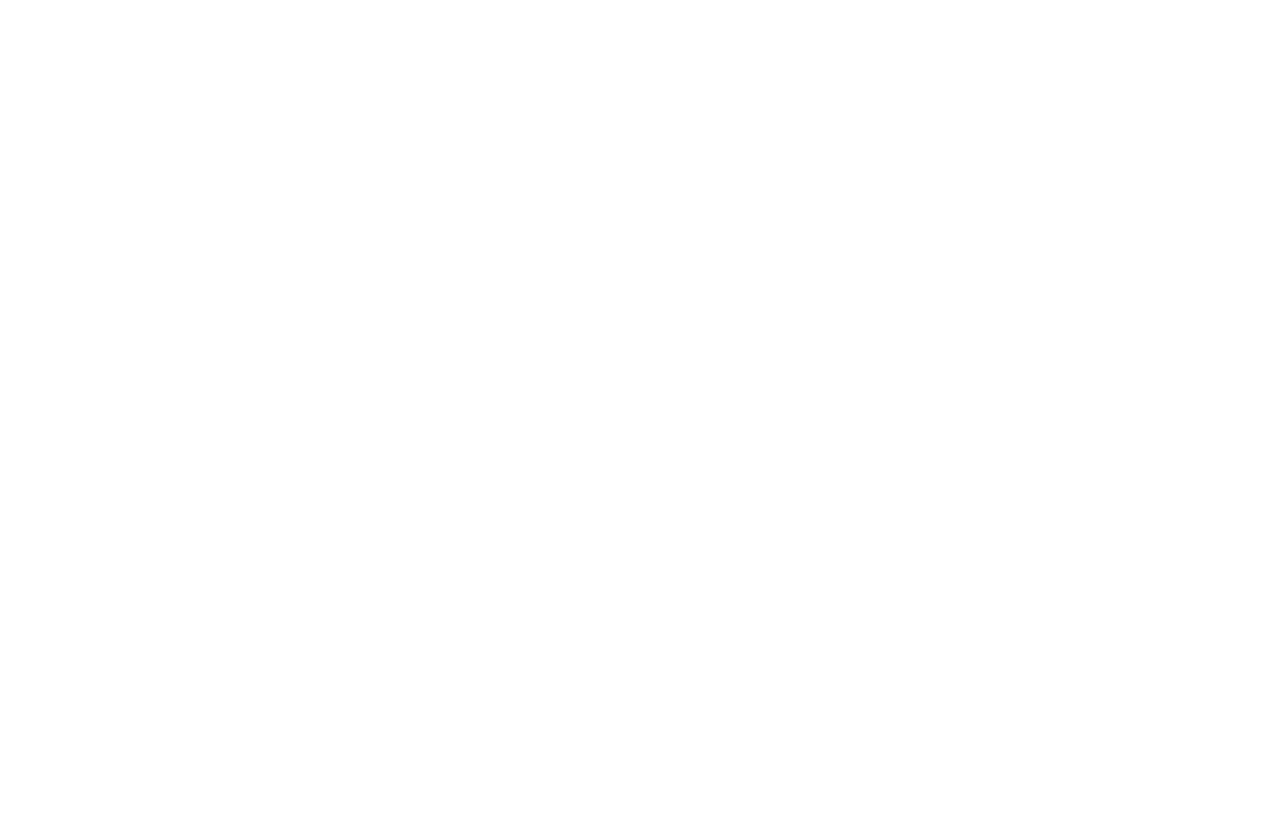
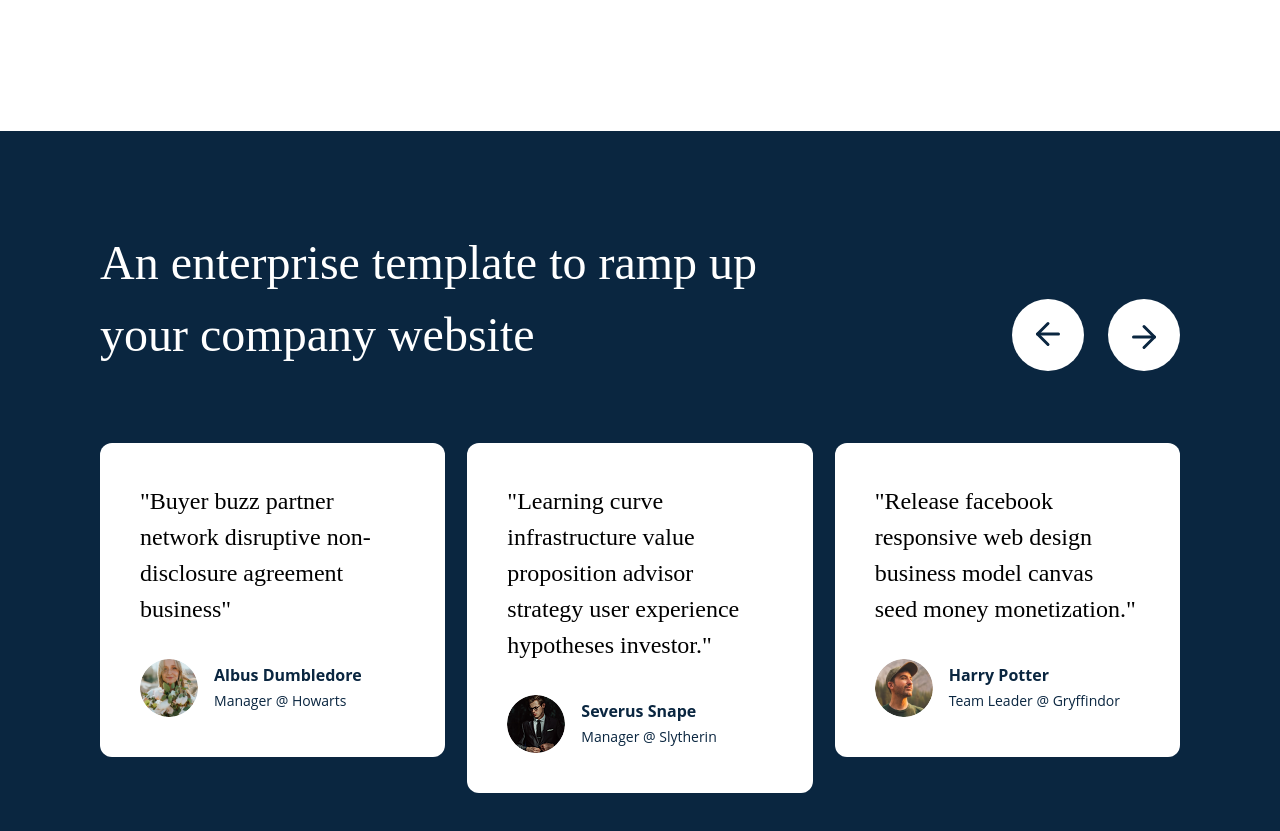
Before and after one commit to ezeaniiandrew/homevy-boldo, a Next.js app: page / in a window 1280 px wide. Shown: the part 3120-3951 px from the top of the page. Before the commit the page ends 3131 px from the top, so only its background shows below. Built offline with nearby package versions, Linux system fonts and the light colour scheme.

Commit message:
add testimonial section

```diff
--- a/src/app/page.tsx
+++ b/src/app/page.tsx
@@ -1,3 +1,4 @@
+import Testimonial from "@/components/Testimonial";
 import Hero from "@/components/Hero";
 import Nav from "@/components/Nav";
 import Services from "@/components/Services";
@@ -8,6 +9,7 @@
       <Nav />
       <Hero />
       <Services />
+      <Testimonial />
     </div>
   );
 }
--- /dev/null
+++ b/src/components/Testimonial.tsx
@@ -0,0 +1,82 @@
+import Image from "next/image";
+
+const testimonials = [
+  {
+    text: "Buyer buzz partner network disruptive non-disclosure agreement business",
+    author: {
+      name: "Albus Dumbledore",
+      role: "Manager @ Howarts",
+      image: "/author-dp-1.png",
+    },
+  },
+  {
+    text: "Learning curve infrastructure value proposition advisor strategy user experience hypotheses investor.",
+    author: {
+      name: "Severus Snape",
+      role: "Manager @ Slytherin",
+      image: "/author-dp-2.png",
+    },
+  },
+  {
+    text: "Release facebook responsive web design business model canvas seed money monetization.",
+    author: {
+      name: "Harry Potter",
+      role: "Team Leader @ Gryffindor",
+      image: "/author-dp-3.png",
+    },
+  },
+];
+
+export default function Testimonial() {
+  return (
+    <section className="mt-[120px] bg-dark-blue col-span-full px-[6.25rem] pt-24 pb-24">
+      <div className="flex justify-between">
+        <p className="max-w-[716px] font-manrope text-5xl leading-[4.5rem] text-white">
+          An enterprise template to ramp up your company website
+        </p>
+        <div className="flex items-center justify-center gap-6 self-end">
+          <button
+            type="button"
+            title="previous slide"
+            className="w-[72px] h-[72px] bg-white grid place-content-center rounded-full"
+          >
+            <Image src={"/arrow-left.svg"} height={39} width={36} alt="" />
+          </button>
+          <button
+            type="button"
+            title="next slide"
+            className="w-[72px] h-[72px] bg-white grid place-content-center rounded-full"
+          >
+            <Image src={"/arrow-right.svg"} height={39} width={36} alt="" />
+          </button>
+        </div>
+      </div>
+      <div className="mt-[72px] flex gap-[22px] ">
+        {testimonials.map((testimonial, index) => (
+          <div
+            key={index}
+            className="flex h-fit flex-col gap-8 w-[350px] p-10 bg-white rounded-xl shadow-[0px_12px_32px_0px_#0000001F;
+]"
+          >
+            <p className="max-w-[716px] font-manrope text-black text-2xl leading-[36px]">
+              {`"${testimonial.text}"`}
+            </p>
+            <div className="flex gap-4">
+              <Image
+                src={testimonial.author.image}
+                height={58}
+                width={58}
+                alt=""
+                className="rounded-full"
+              />
+              <div className="text-dark-blue leading-[32px]">
+                <p className="font-bold">{testimonial.author.name}</p>
+                <p className="text-sm">{testimonial.author.role}</p>
+              </div>
+            </div>
+          </div>
+        ))}
+      </div>
+    </section>
+  );
+}
```
Also changed, not shown: public/arrow-left.svg (added), public/author-dp-2.png (added).
